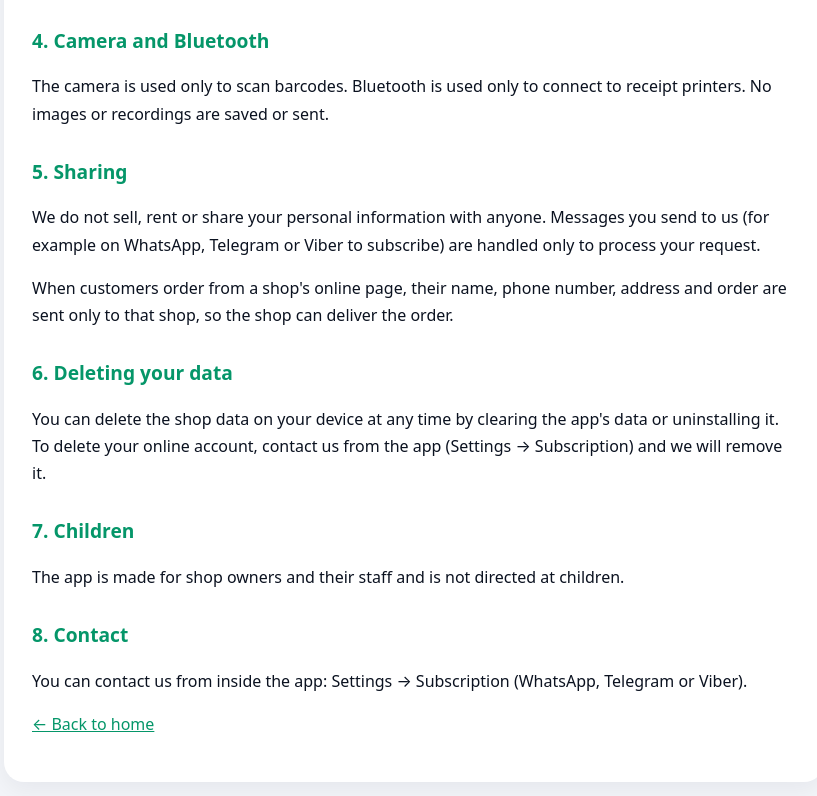
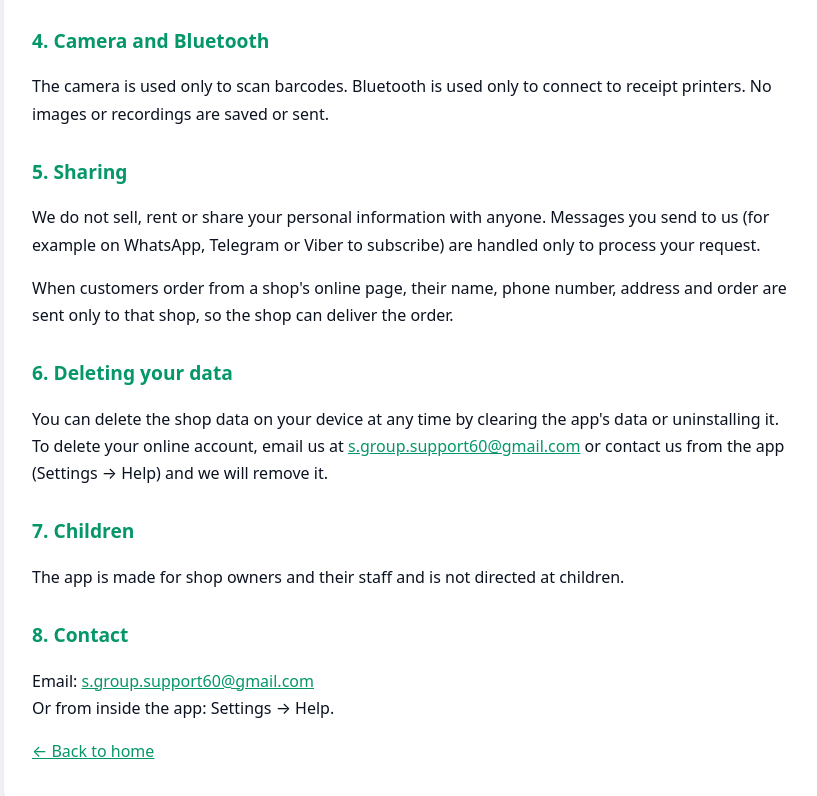
Before and after one commit to shoppos-app/shoppos-app.github.io, a plain HTML site: page privacy.html in a window 1280 px wide. Shown: the part 836-1632 px from the top of the page, without its empty margins (226-1043 px from the left). Drawn offline with Linux system fonts and the light colour scheme.

Commit message:
new privicy

```diff
--- a/privacy.html
+++ b/privacy.html
@@ -36,13 +36,13 @@
 <p>When customers order from a shop's online page, their name, phone number, address and order are sent only to that shop, so the shop can deliver the order.</p>
 
 <h2>6. Deleting your data</h2>
-<p>You can delete the shop data on your device at any time by clearing the app's data or uninstalling it. To delete your online account, contact us from the app (Settings → Subscription) and we will remove it.</p>
+<p>You can delete the shop data on your device at any time by clearing the app's data or uninstalling it. To delete your online account, email us at <a href="mailto:s.group.support60@gmail.com">s.group.support60@gmail.com</a> or contact us from the app (Settings → Help) and we will remove it.</p>
 
 <h2>7. Children</h2>
 <p>The app is made for shop owners and their staff and is not directed at children.</p>
 
 <h2>8. Contact</h2>
-<p>You can contact us from inside the app: Settings → Subscription (WhatsApp, Telegram or Viber).</p>
+<p>Email: <a href="mailto:s.group.support60@gmail.com">s.group.support60@gmail.com</a><br>Or from inside the app: Settings → Help.</p>
 <p><a href="index.html">← Back to home</a></p>
 </div></div>
 </body>
```
Also changed, not shown: index.html (+1 -1 lines).
